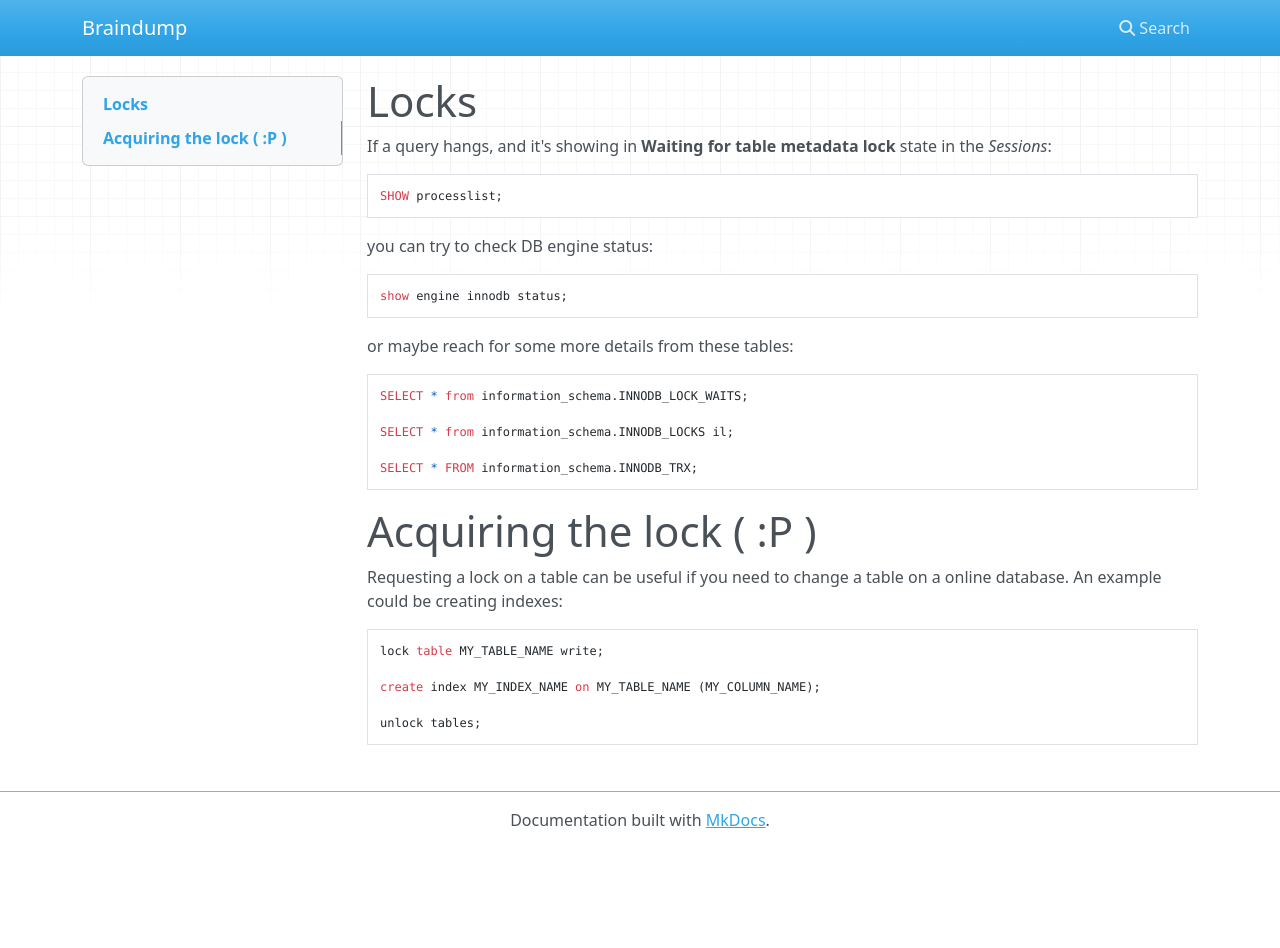
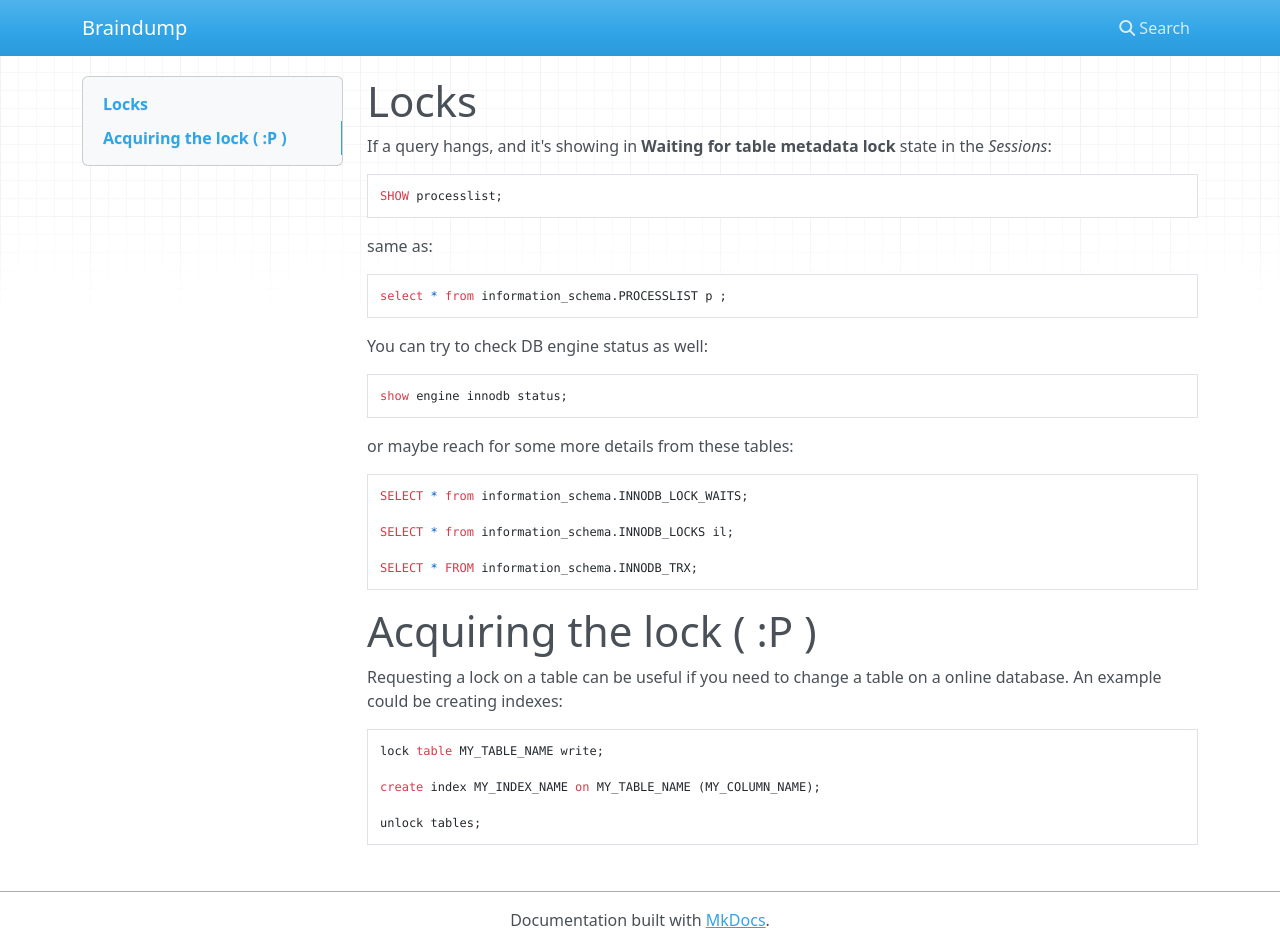
Before and after one commit to anotherMe/braindump, an MkDocs documentation site: the page built from docs/database/mysql/locks.md, in a window 1280 px wide and 948 px high. Built offline with MkDocs 1.6.1, drawn with Linux system fonts in a browser that asks for light colours; nearby versions of some CDN libraries.

Commit message:
Docs updated

````diff
--- a/docs/database/mysql/locks.md
+++ b/docs/database/mysql/locks.md
@@ -7,7 +7,13 @@ If a query hangs, and it's showing in **Waiting for table metadata lock** state
 SHOW processlist;
 ```
 
-you can try to check DB engine status:
+same as:
+
+```sql
+select * from information_schema.PROCESSLIST p ;
+```
+
+You can try to check DB engine status as well:
 
 ```sql
 show engine innodb status;
@@ -23,6 +29,7 @@ SELECT * from information_schema.INNODB_LOCKS il;
 SELECT * FROM information_schema.INNODB_TRX;
 ```
 
+
 # Acquiring the lock ( :P )
 
 Requesting a lock on a table can be useful if you need to change a table on a online database. An example could be creating indexes:
````
